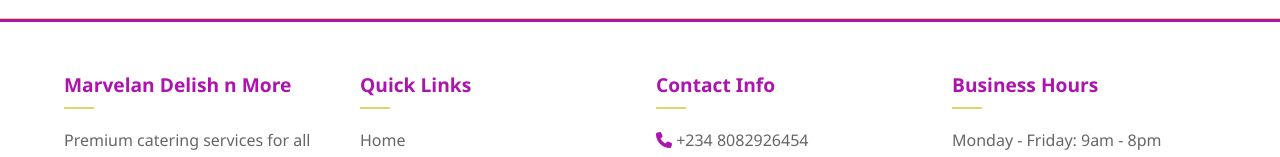
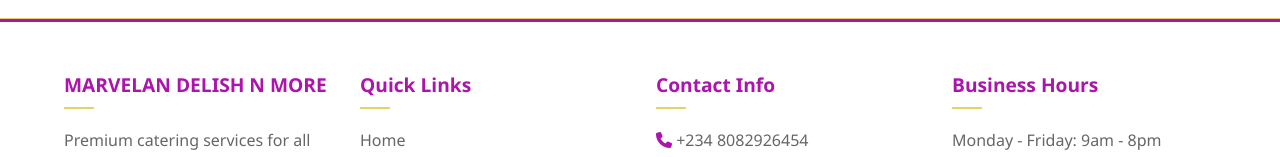
Before and after one commit to accolade99/marvelan, a plain HTML site: page index.htm in a window 1280 px wide. Shown: the part 2857-3014 px from the top of the page. Drawn offline with Linux system fonts and the light colour scheme.

Commit message:
Fix HTML formatting and structure

```diff
--- a/index.htm
+++ b/index.htm
@@ -148,7 +148,7 @@
     <footer class="footer">
         <div class="footer-content">
             <div class="footer-column">
-                <h3>Marvelan Delish n More</h3>
+                <h3>MARVELAN DELISH N MORE</h3>
                 <p>Premium catering services for all your events. Fresh, delicious, and beautifully presented.</p>
                 <div class="social-icons">
                     <a href="#"><i class="fab fa-facebook-f"></i></a>
```
